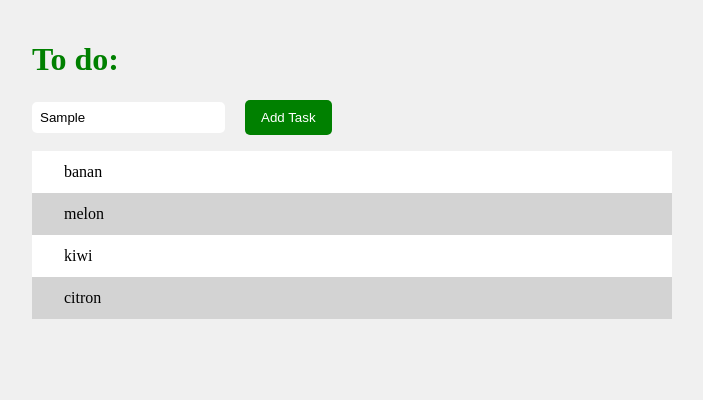
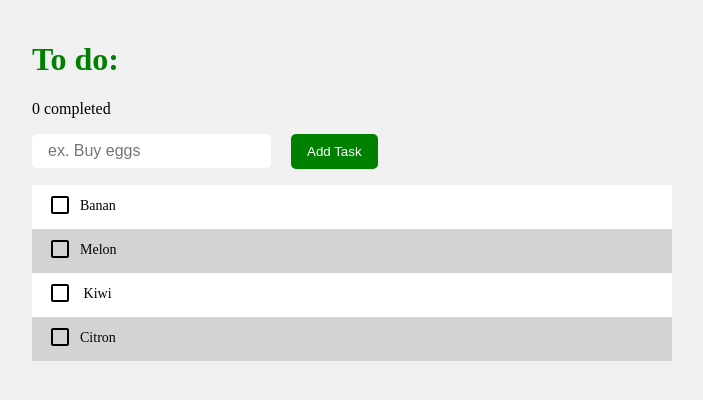
Before and after one commit to theskylla/to-do, a plain HTML site: page index.html in a window 1280 px wide. Both pictures are taken after typing "Sample" into the empty fields and a click on the button "Add Task". Shown: the whole page, without its empty margins (288-991 px from the left). Drawn offline with nearby package versions, Linux system fonts and the light colour scheme.

Commit message:
styling + start of script

```diff
--- a/index.html
+++ b/index.html
@@ -5,20 +5,37 @@
     <meta name="viewport" content="width=device-width, initial-scale=1.0">
     <title>To do list</title>
     <link rel="stylesheet" href="/styles.css">
+   <link rel="stylesheet" href="https://fonts.googleapis.com/css2?family=Material+Symbols+Outlined:opsz,wght,FILL,GRAD@24,400,0,0&icon_names=check_box_outline_blank" />
     <script src="/script.js" defer></script>
 </head>
 <body>
     <h1>To do:</h1>
+    <p>0 completed</p>
   <!--Input field and button -->
     <input type="text" id="input" placeholder="ex. Buy eggs"/>
   <button onclick="addTask()">Add Task</button>
 
 <!-- List to display tasks -->
+
+</span>
   <ul id="taskList">
-    <li>banan</li>
-    <li>melon</li>
-    <li>kiwi</li>
-    <li>citron</li>
+
+    <li> <span class="material-symbols-outlined">
+check_box_outline_blank
+</span>Banan</li>
+
+    <li>  <span class="material-symbols-outlined">
+check_box_outline_blank
+</span>Melon</li>
+    <li><span class="material-symbols-outlined">
+check_box_outline_blank
+</span> Kiwi</li>
+    <li> <span class="material-symbols-outlined">
+check_box_outline_blank
+</span>Citron</li>
+
+
+
   </ul>
 
 </body>
--- a/script.js
+++ b/script.js
@@ -3,6 +3,24 @@
 var tasks = [];
 
     function addTask() {
+    const inputText = document.querySelector("input");
+    const task = inputText.value.trim();
+    const clearInput = document.querySelector("input").value = "";
+
+//if input is filled add task to array, if not, display error messagex
+    if (task) {
+
+       console.log("added " + task);
+       tasks.push(task);
+
+//check tasks array
+       console.log(tasks);
 
 
-    }
+      } else {
+
+  alert("Please enter something ");
+  console.log("no task added");
+
+}
+}
--- a/styles.css
+++ b/styles.css
@@ -30,9 +30,10 @@ button:hover {
 /* Change input field apperance */
 input{
     margin-right: 16px;
-    padding: 8px;
+    padding: 8px 16px 8px 16px;
     border-radius: 5px;
     border: none;
+    font-size: 16px;
 
 }
 
@@ -41,16 +42,48 @@ ul {
     padding: 0;
     margin: 16px 0px 0px 0px;
 
+
 }
 
 /* Style each list object */
 ul li {
-    padding: 12px 12px 12px 32px;
+    padding: 8px 8px 8px 16px;
     background-color: lightgray;
     list-style-type: none;
+    vertical-align: middle;
+    font-size: 14px;
+
+    -webkit-user-select: none;
+  -moz-user-select: none;
+  -ms-user-select: none;
+  user-select: none;
 }
+
+
 
 /* Change backround color for every other list object */
 ul li:nth-child(odd) {
     background-color: white;
 }
+
+/* Apperance for checked item */
+ul li.checked {
+ text-decoration: line-through;
+ color: white;
+ background-color: lightslategrey;
+}
+
+.material-symbols-outlined {
+  font-variation-settings:
+  'FILL' 0,
+  'wght' 400,
+  'GRAD' 0,
+  'opsz' 24;
+ padding: 0px 8px 4px 0px;
+ vertical-align: middle;
+}
+
+.material-symbols-outlined.clicked {
+
+ cursor: pointer;
+}
```
